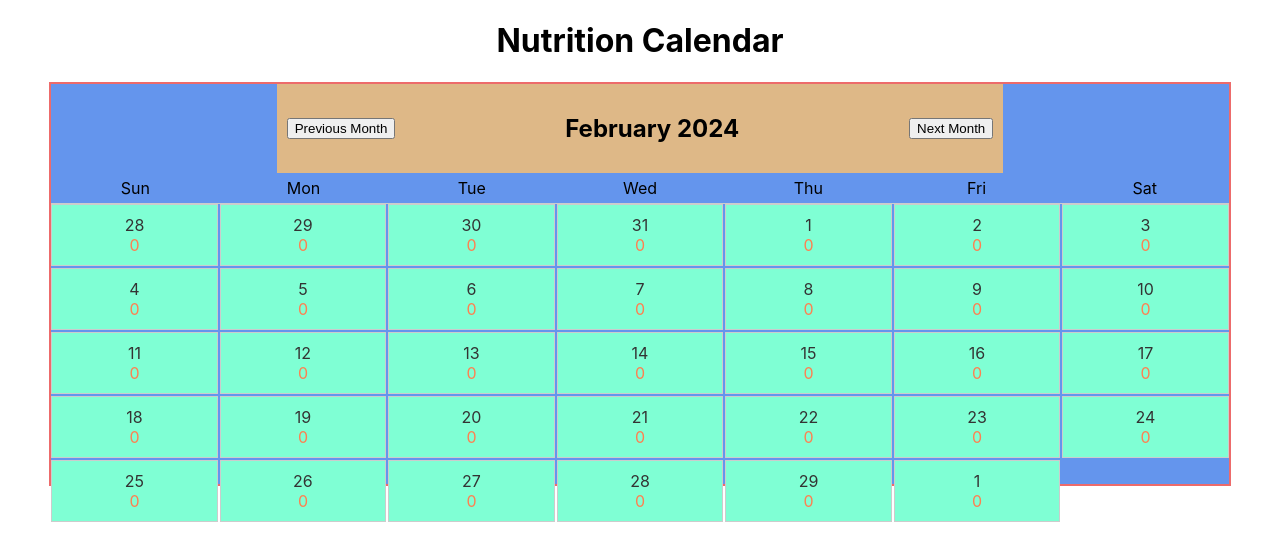
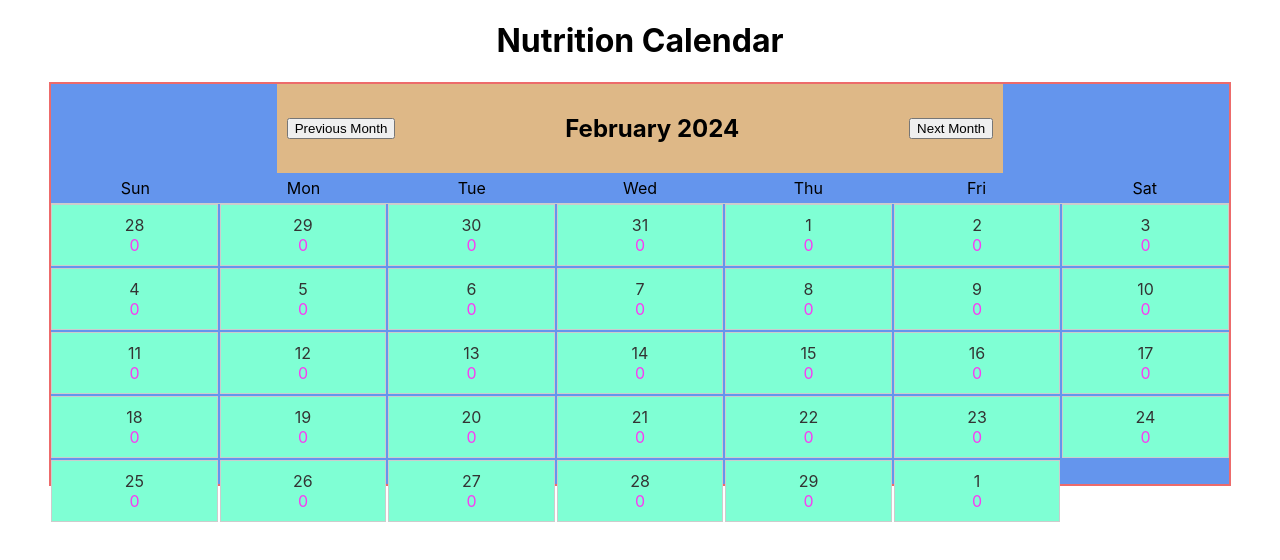
Before and after one commit to davidxv15/Nutrition-Calendar, a React (Create React App) app: page / in a window 1280 px wide. Shown: the top 560 px of the page. Built offline with nearby package versions, Linux system fonts and the light colour scheme.

Commit message:
cal color edit

```diff
--- a/src/components/Calendar/Calendar.css
+++ b/src/components/Calendar/Calendar.css
@@ -121,5 +121,5 @@
 }
 
 .total-calories {
-  color: coral;
+  color: rgb(249, 59, 243);
 }
```
